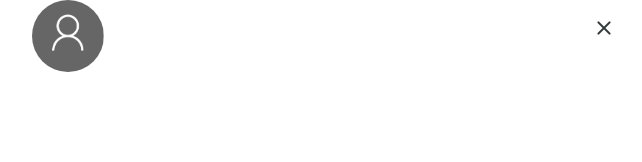
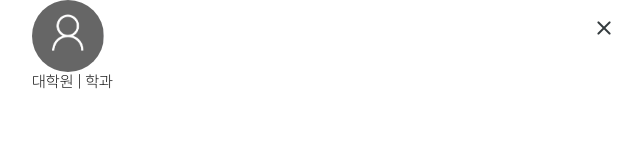
Before and after one commit to WE-ARE-RACCOONS/postgraduate-front, a Next.js app: page /add-profile in a window 1280 px wide. Both pictures are taken after a click on the button "우수 대학원 선배 프로필 보기". Shown: the top 162 px of the page, without its empty margins (308-950 px from the left). Built offline with nearby package versions, Linux system fonts and the light colour scheme.

Commit message:
RAC-166 feat: DividedText 컴포넌트 구현

```diff
--- a/src/components/Content/MBestCaseContent/MBestCaseContent.tsx
+++ b/src/components/Content/MBestCaseContent/MBestCaseContent.tsx
@@ -3,6 +3,7 @@ import Image from 'next/image';
 import x_icon from '../../../../public/x.png';
 import user_img from '../../../../public/user.png';
 import RoundedImage from "@/components/Image/RoundedImage";
+import DividedText from "@/components/Text/DividedText";
 
 function MBestCaseContent({ modalHandler } : { modalHandler: () => void }) {
   return(
@@ -16,6 +17,7 @@ function MBestCaseContent({ modalHandler } : { modalHandler: () => void }) {
         onClick={modalHandler}
       />
       <RoundedImage imgSrc={user_img} altMsg="선배 프로필 이미지" />
+      <DividedText firStr="대학원" secStr="학과" />
     </MBestCaseContainer>
   )
 }
--- /dev/null
+++ b/src/components/Text/DividedText/DividedText.styled.ts
@@ -0,0 +1,6 @@
+import styled from "styled-components";
+
+export const DividedTextContainer = styled.div`
+  width: max-content;
+  height: 1.4rem;
+`
--- /dev/null
+++ b/src/components/Text/DividedText/DividedText.tsx
@@ -0,0 +1,9 @@
+import { DividedTextContainer } from "./DividedText.styled";
+
+function DividedText({ firStr, secStr } : { firStr: string, secStr: string }) {
+  return(
+    <DividedTextContainer>{firStr} | {secStr}</DividedTextContainer>
+  )
+}
+
+export default DividedText;
--- /dev/null
+++ b/src/components/Text/DividedText/index.tsx
@@ -0,0 +1,3 @@
+import DividedText from "./DividedText";
+
+export default DividedText;
```
